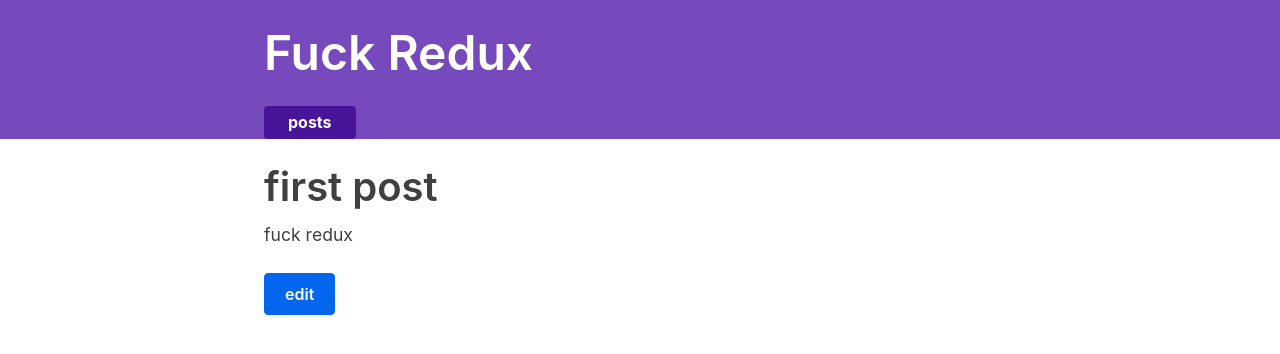
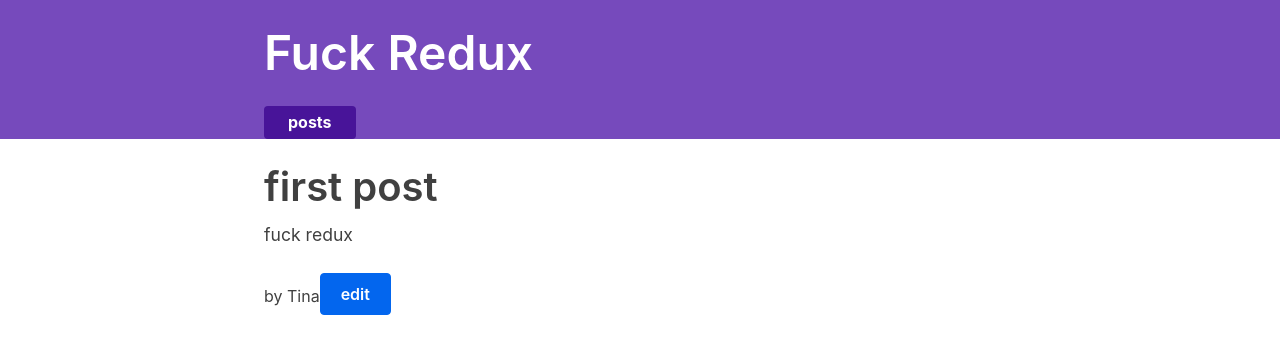
Before and after one commit to yportfolio/FuckRedux, a React (Create React App) app: page /posts/1 in a window 1280 px wide. Shown: the top 354 px of the page. Built offline with nearby package versions, Linux system fonts and the light colour scheme; what miragejs, txtgen would draw is missing.

Commit message:
add the author part

```diff
--- a/src/features/posts/AddPostForm.jsx
+++ b/src/features/posts/AddPostForm.jsx
@@ -1,4 +1,3 @@
-import { nanoid } from '@reduxjs/toolkit'
 import React, { useState } from 'react'
 import { useDispatch, useSelector } from 'react-redux'
 import { postAdded } from '../posts/PostsSlice'
@@ -63,6 +62,7 @@
           onChange={onContentChange}
           value={content}
         />
+
         <button type="button" onClick={onSavePostClick} disabled={!canSave}>
           save post
         </button>
--- /dev/null
+++ b/src/features/posts/PostAuthor.jsx
@@ -0,0 +1,12 @@
+import React from 'react'
+import { useSelector } from 'react-redux'
+
+const PostAuthor = ({ userId }) => {
+  const author = useSelector((state) =>
+    state.users.find((user) => user.id === userId)
+  )
+  console.log(author)
+  return <span>by {author ? author.name : 'unknown author'}</span>
+}
+
+export default PostAuthor
--- a/src/features/posts/PostsList.jsx
+++ b/src/features/posts/PostsList.jsx
@@ -1,14 +1,17 @@
 import React from 'react'
 import { useSelector } from 'react-redux'
 import { Link } from 'react-router-dom'
+import PostAuthor from './PostAuthor'
 
 const PostsList = () => {
   const posts = useSelector((state) => state.posts)
+  console.log(posts)
 
   const renderedPosts = posts.map((post) => (
     <article className="post-excerpt" key={post.id}>
       <h3>{post.title}</h3>
       <p>{post.content}</p>
+      <PostAuthor userId={post.user} />
       <Link to={`/posts/${post.id}`} className="button muted-button">
         view post
       </Link>
--- a/src/features/posts/PostsSlice.jsx
+++ b/src/features/posts/PostsSlice.jsx
@@ -5,16 +5,19 @@
     id: '1',
     title: 'first post',
     content: 'fuck redux',
+    user: 0,
   },
   {
     id: '2',
     title: 'second post',
     content: 'fuck redux again',
+    user: 1,
   },
   {
     id: '3',
     title: 'third post',
     content: 'fuck redux again and again',
+    user: 2,
   },
 ]
 
@@ -30,7 +33,13 @@
       },
       prepare: (title, content, userId) => {
         return {
-          payload: { id: nanoid(), title, content, user: userId },
+          payload: {
+            id: nanoid(),
+            title,
+            content,
+            user: userId,
+            date: new Date().toISOString,
+          },
         }
       },
     },
--- a/src/features/posts/SinglePostPage.jsx
+++ b/src/features/posts/SinglePostPage.jsx
@@ -1,6 +1,7 @@
 import React from 'react'
 import { useSelector } from 'react-redux'
 import { Link } from 'react-router-dom'
+import PostAuthor from './PostAuthor'
 
 export const SinglePostPage = ({ match }) => {
   console.log(match)
@@ -24,6 +25,7 @@
         <article className="post">
           <h2>{post.title}</h2>
           <p className="post-content">{post.content}</p>
+          <PostAuthor userId={post.user} />
           <Link className="button" to={`/editPost/${post.id}`}>
             edit
           </Link>
```
